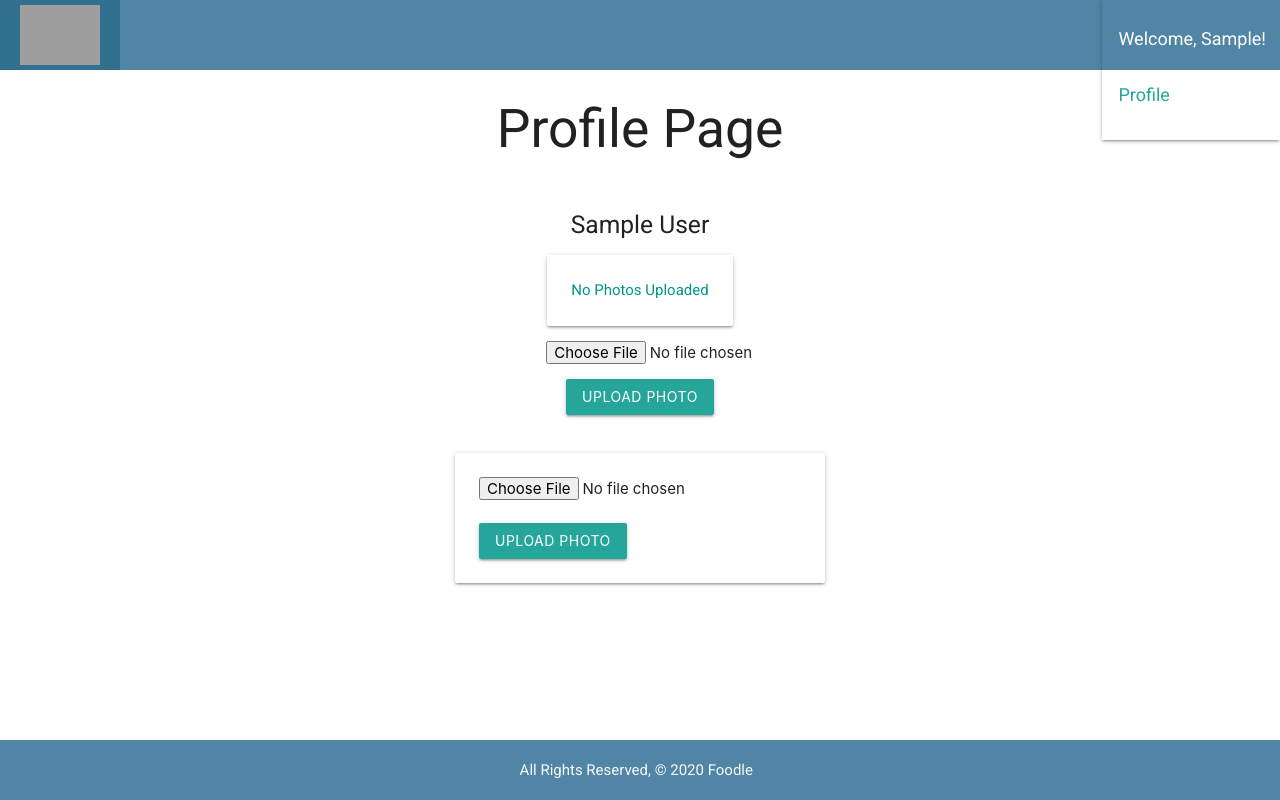
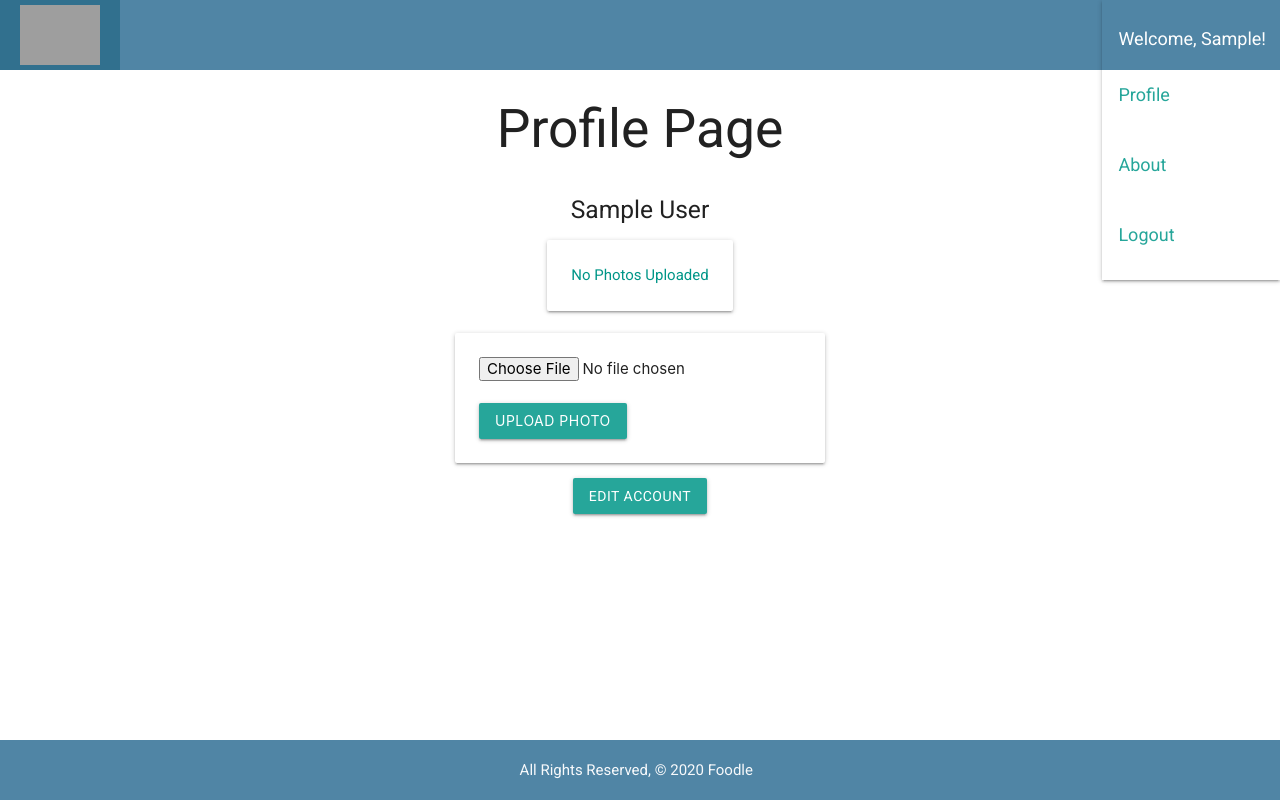
Before and after one commit to luxvalerian/food4u, a Django app: page /profile/1/ in a window 1280 px wide, after a click that opens the changed part. Run offline with Django 3.2, Linux system fonts and the light colour scheme; the visitor is signed in with stand-in values (Sample User, id 1); data that the repository does not hold is empty; parts of the project's set-up code (start-up, migrations or seed data) failed here and were passed over; grey boxes are pictures that could not be loaded.

Commit message:
updates profile

```diff
--- a/main_app/templates/account/profile.html
+++ b/main_app/templates/account/profile.html
@@ -3,7 +3,6 @@
 {% now "F j, Y" as current_date%}
 <div class="profile-container">
   <h2>Profile Page</h2>
-  <div class="profile-photo-container">
   {{user.availability}}
   <h5>{{user.first_name}} {{user.last_name}}</h5>
 
@@ -21,20 +20,6 @@
 {% else %}
   <div class="card-panel teal-text center-align">No Photos Uploaded</div>
 {% endif %}
-
-
-    {% if photo.count < 1 %}
-    <div class="upload-form">
-        <form action="{% url 'add_photo' user.id %}" enctype="multipart/form-data" method="POST">
-          {% csrf_token %}
-            <input type="file" name="photo-file">
-          <div class="button-container ">
-            <input class="btn" type="submit" value="Upload Photo">
-          </div>
-        </form>
-    </div>
-    {% endif %}
-  </div>
 
 {% if photo.count < 1 %}
 <form action="{% url 'add_photo' user.id %}" enctype="multipart/form-data" method="POST" class="card-panel">
@@ -61,37 +46,27 @@
 </ul>
 <a href="{% url 'edit_volunteer_profile' %}" class="btn">Edit Account</a>
 
-<!-- show user info address, saved payment info, last visited store -->
-
-<!-- if statement that says if user is in group customer show message "Hi 'user'! Where did you want to shop today?" -->
-<!-- else show the volunteer's profile page with their profile image, weekly slots to choose when they volunteer, see available customer
-orders they can pick to start working. -->
-<!-- {% elif user.id == customer.id %} -->
 </div>
-<!--
-<div class="card" style="display: flex; justify-content: center; align-items: center; min-height: 10rem;">
-  <h4>
-    No Order Information Available
-  </h4>
-</div> -->
 
 {% else %}
 <br/>
 <ul>
   <br />
   {% for cust in customer.all %}
-  {% for time in cus_timeslot.all %}
+  {% for time in cust_timeslot.all %}
   <li>Delivery Time: {{time.get_timeslot_display}}</li>
   <li>Delivery Date: {{time.date}}</li>
   <br />
   {% endfor %}
+  {% endfor %}
 </ul>
-</div>
+{% endif %}
+{% endfor %}
 <a href="{% url 'customer_update' %}" class="btn">Edit Account</a>
 </div>
-{% endfor %}
-{% endif %}
-{% endfor %}
+
+
+
 
 <script>
   document.addEventListener('DOMContentLoaded', function () {
--- a/main_app/templates/base.html
+++ b/main_app/templates/base.html
@@ -16,7 +16,7 @@
   <link rel="stylesheet" href="https://cdnjs.cloudflare.com/ajax/libs/materialize/1.0.0-rc.1/css/materialize.min.css"
     integrity="sha256-qj3p6P1fJIV+Ndv7RW1ovZI2UhOuboj9GcODzcNFIN8=" crossorigin="anonymous" />
   {% endblock css %}
-
+  <link rel="shortcut icon" type="image/png" href="{% static 'favicon.ico' %}">
   <link href="https://fonts.googleapis.com/icon?family=Material+Icons" rel="stylesheet" />
   <link rel="stylesheet" href="{% static 'css/styles.css' %}" />
   {{ form.media.css }}
@@ -59,24 +59,20 @@
         </ul>
         <ul class="right">
           {% if user.is_authenticated %}
-          <!-- <li><a href="{% url 'checkout' user.id %}">Checkout</a></li> -->
           <ul id="dropdown1" class="dropdown-content">
             <li style="background-color:#5085a5; color: #f7f9fb; max-width: 300px;"><a class="white-text" style="width: 300px; line-height: 50px;" href="#">Welcome, {{user.first_name}}!</a></li>
             <li><a href="{% url 'profile' user.id %}">Profile</a></li>
+            <li><a href="{% url 'about' %}">About</a></li>
+            <li><a href="{% url 'logout' %}">Logout</a></li>
           </ul>
           <li>
             <a class="dropdown-trigger" href="#" data-target="dropdown1">Welcome, {{user.first_name}}!</a>
           </li>
           {% if user.customer %}
           <li><a href="{% url 'index' %}">Stores</a></li>
-
           <li><a href="{% url 'cart' user.id %}"><i class="large material-icons" id="openModal">shopping_cart</i></a>
           </li>
           {% endif %}
-          <!-- Let's talk about this -->
-          <li>
-            <!-- <i class="large material-icons" id="openModal">shopping_cart</i> -->
-          </li>
           {% else %}
           <li><a href="{% url 'login' %}">Log In</a></li>
           <li><a href="{% url 'signup' %}">Sign Up</a></li>
@@ -86,42 +82,6 @@
     </nav>
   </header>
   <main class="main-container container">
-    <!-- <div id="cartModal" class="cart-modal">
-      <div class="cart-modal-content">
-        <span class="close">&times;</span>
-        <table>
-          <thead>
-            <tr>
-              <th>Product</th>
-              <th>Price</th>
-              <th>Qty</th>
-              <th>Total</th>
-              <th>Delete</th>
-            </tr>
-          </thead>
-          <tbody>
-            <tr>
-              <td>Bananas</td>
-              <td>$1.00</td>
-              <td>1</td>
-              <td>$1.00</td>
-              <td>
-                <span class="delete-item">&times;</span>
-              </td>
-            </tr>
-          </tbody>
-        </table>
-        <div class="cart-modal-footer">
-          <div>
-            <h5>Total: $1.00</h5>
-          </div>
-          <div>
-            <button class="modal-button" type="button">Checkout</button>
-          </div>
-        </div>
-      </div>
-
-    </div> -->
 
     {% block content %} {% endblock %}
   </main>
--- a/main_app/templates/registration/login.html
+++ b/main_app/templates/registration/login.html
@@ -2,13 +2,13 @@
 
 {% block content %}
 
-<div class="login-signup-container">
+<div class="login-signup-container" style="height: inherit;" >
     <h2>Log In</h2>
-    <form method="POST" action="{% url 'login' %}">
+    <form method="POST" action="{% url 'login' %}" style="padding: 2rem; width: 100%;">
         {% csrf_token %}
         {{ form }}
         <div class="button-container">
-            <input type="submit" class="btn blue" value="login">
+            <input type="submit" class="btn blue" value="login" style="height: 4rem; width: 40%; font-size: large; border-radius: 7px;">
             <input type="hidden" name="next" value="{{ next }}">
         </div>
     </form>
--- a/main_app/templates/registration/signup.html
+++ b/main_app/templates/registration/signup.html
@@ -2,14 +2,14 @@
 
 {% block content %}
 
-<div class="login-signup-container ">
+<div class="login-signup-container" style="height: inherit;">
     <h2>Sign Up</h2>
     {% if error_message %}<p class="red-text">{{ error_message }}</p>{% endif %}
-    <form method="POST" action="{% url 'signup' %}">
+    <form method="POST" action="{% url 'signup' %}" style="padding: 2rem; width: 100%;">
         {% csrf_token %}
         {{ form.as_p }}
         <div class="button-container">
-            <input type="submit" class="btn blue" value="signup">
+            <input type="submit" class="btn blue" value="signup" style="height: 4rem; width: 40%; font-size: large; border-radius: 7px;">
             <input type="hidden" name="next" value="{{ next }}">
         </div>
     </form>
--- a/main_app/views.py
+++ b/main_app/views.py
@@ -264,7 +264,7 @@ def change_volunteer_password(request):
             update_session_auth_hash(request, form.user)
             return redirect('profile', user_id=user_id)
         else:
-            return redirect('/account/volunteer_password.html')
+            return redirect('/account/volunteer_password')
     else:
         form = PasswordChangeForm(user=request.user)
         context = {'form': form}
@@ -280,7 +280,7 @@ def change_password(request):
             update_session_auth_hash(request, form.user)
             return redirect('profile', user_id=user_id)
         else:
-            return redirect('/account/password.html')
+            return redirect('/account/password')
     else:
         form = PasswordChangeForm(user=request.user)
         context = {'form': form}
@@ -389,19 +389,3 @@ def add_delivery(request):
     customer = Customer.objects.filter(user=request.user)
     context = {'customer': customer}
     return render(request, 'checkout/complete_order.html', context)
-
-# def edit_volunteer_profile(request):
-#     user_id=request.user.id
-#     if request.method == 'POST':
-#         form = EditVolunteerForm(request.POST, instance=request.user)
-#         profile_form = EditVolunteerAvailablityForm(request.POST, instance=request.user.volunteer)
-#         # print(form.availability_date)
-#         # print(form.availability)
-#         if form.is_valid() and profile_form.is_valid():
-#             form.save()
-#             profile_form.save()
-#             return redirect('profile', user_id=user_id)
-#     else:
-#         form = EditVolunteerForm(instance=request.user)
-#         context = {'form': form}
-#         return render(request, 'account/edit_volunteer.html', context)
```
Also changed, not shown: main_app/templates/home.html (+10 -18 lines), main_app/templates/registration/login_volunteer.html (deleted, +0 -18 lines), main_app/templates/registration/signup_volunteer.html (+5 -4 lines), main_app/static/favicon.ico (added), main_app/static/source.gif (added).
